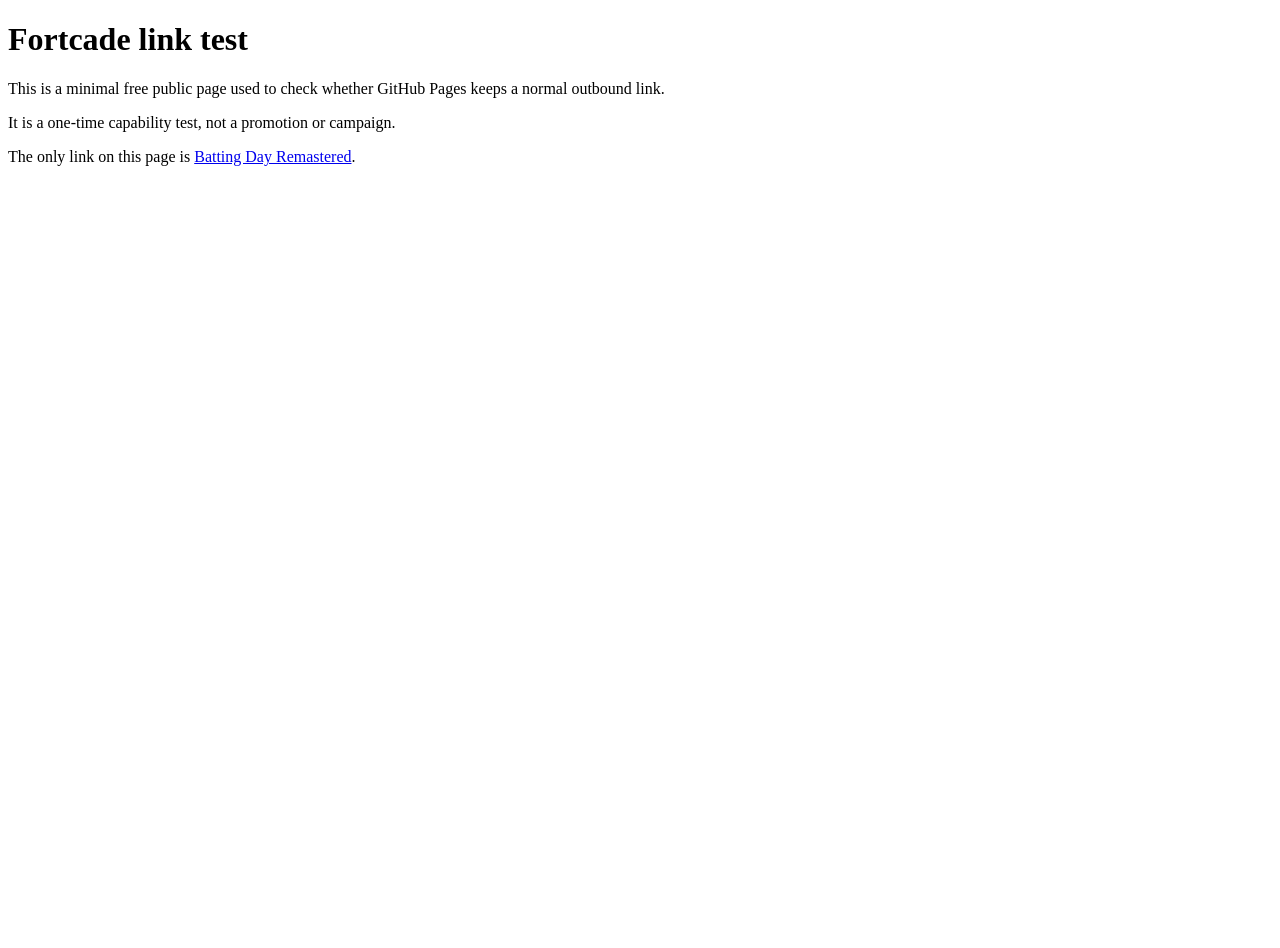
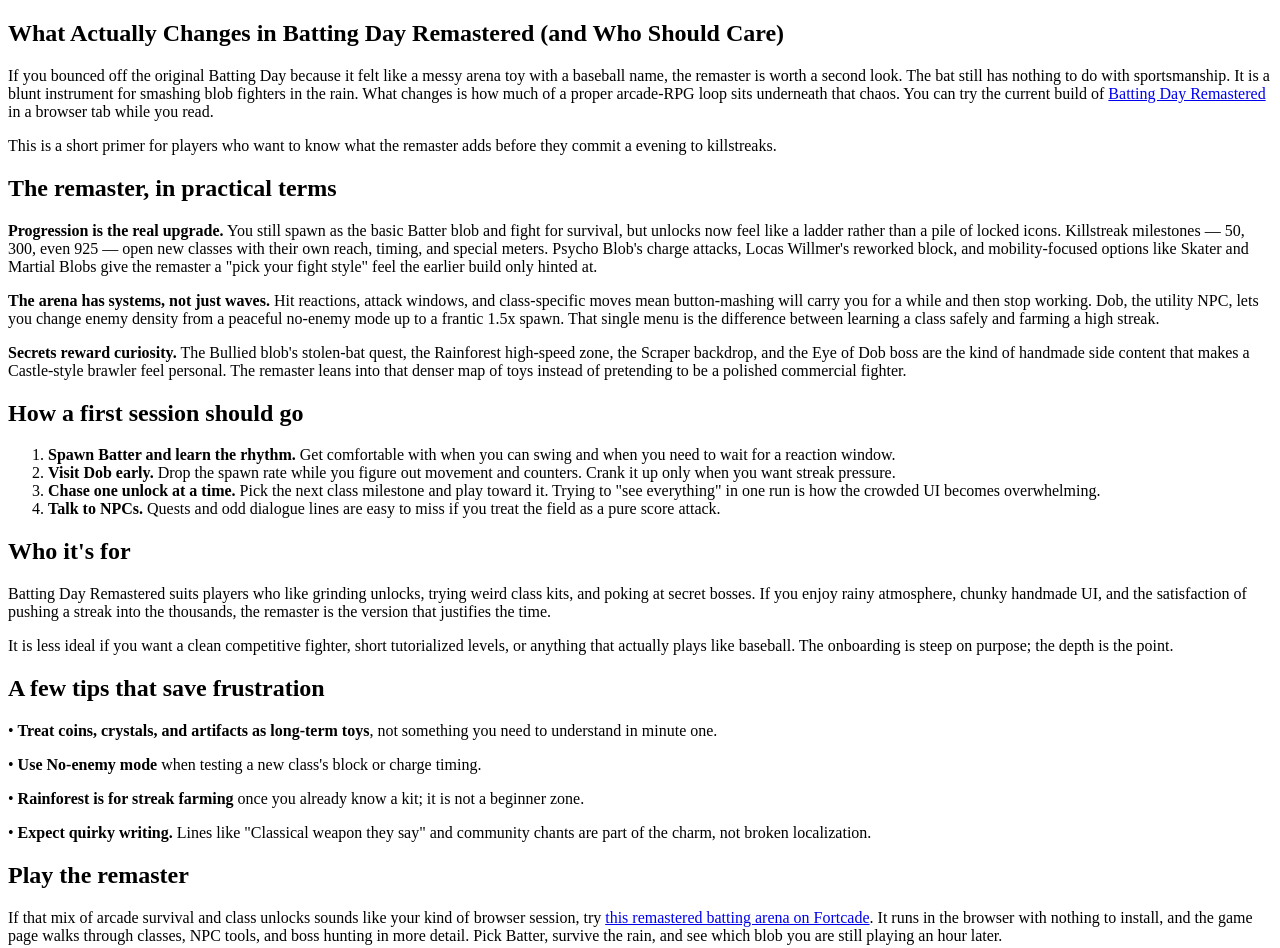
Before and after one commit to fortcadeai/fortcadeai.github.io, a plain HTML site: page index.html in a window 1280 px wide. Before the commit the page ends 800 px from the top, so only its background shows below. Drawn offline with Linux system fonts and the light colour scheme.

Commit message:
Replace link-test index with full A1 article

```diff
--- a/index.html
+++ b/index.html
@@ -1,13 +1,36 @@
 <!DOCTYPE html>
 <html lang="en">
 <head>
-  <meta charset="utf-8">
-  <title>Fortcade link test</title>
+<meta charset="utf-8">
+<title>What Actually Changes in Batting Day Remastered (and Who Should Care)</title>
+<meta name="description" content="What actually changes in Batting Day Remastered and who should care.">
 </head>
 <body>
-  <h1>Fortcade link test</h1>
-  <p>This is a minimal free public page used to check whether GitHub Pages keeps a normal outbound link.</p>
-  <p>It is a one-time capability test, not a promotion or campaign.</p>
-  <p>The only link on this page is <a href="https://fortcade.com/game/batting-day-remastered/">Batting Day Remastered</a>.</p>
+<article>
+<h1>What Actually Changes in Batting Day Remastered (and Who Should Care)</h1>
+<p>If you bounced off the original Batting Day because it felt like a messy arena toy with a baseball name, the remaster is worth a second look. The bat still has nothing to do with sportsmanship. It is a blunt instrument for smashing blob fighters in the rain. What changes is how much of a proper arcade-RPG loop sits underneath that chaos. You can try the current build of <a href="https://fortcade.com/game/batting-day-remastered/">Batting Day Remastered</a> in a browser tab while you read.</p>
+<p>This is a short primer for players who want to know what the remaster adds before they commit a evening to killstreaks.</p>
+<h2>The remaster, in practical terms</h2>
+<p><strong>Progression is the real upgrade.</strong> You still spawn as the basic Batter blob and fight for survival, but unlocks now feel like a ladder rather than a pile of locked icons. Killstreak milestones — 50, 300, even 925 — open new classes with their own reach, timing, and special meters. Psycho Blob's charge attacks, Locas Willmer's reworked block, and mobility-focused options like Skater and Martial Blobs give the remaster a "pick your fight style" feel the earlier build only hinted at.</p>
+<p><strong>The arena has systems, not just waves.</strong> Hit reactions, attack windows, and class-specific moves mean button-mashing will carry you for a while and then stop working. Dob, the utility NPC, lets you change enemy density from a peaceful no-enemy mode up to a frantic 1.5x spawn. That single menu is the difference between learning a class safely and farming a high streak.</p>
+<p><strong>Secrets reward curiosity.</strong> The Bullied blob's stolen-bat quest, the Rainforest high-speed zone, the Scraper backdrop, and the Eye of Dob boss are the kind of handmade side content that makes a Castle-style brawler feel personal. The remaster leans into that denser map of toys instead of pretending to be a polished commercial fighter.</p>
+<h2>How a first session should go</h2>
+<ol>
+<li><strong>Spawn Batter and learn the rhythm.</strong> Get comfortable with when you can swing and when you need to wait for a reaction window.</li>
+<li><strong>Visit Dob early.</strong> Drop the spawn rate while you figure out movement and counters. Crank it up only when you want streak pressure.</li>
+<li><strong>Chase one unlock at a time.</strong> Pick the next class milestone and play toward it. Trying to "see everything" in one run is how the crowded UI becomes overwhelming.</li>
+<li><strong>Talk to NPCs.</strong> Quests and odd dialogue lines are easy to miss if you treat the field as a pure score attack.</li>
+</ol>
+<h2>Who it's for</h2>
+<p>Batting Day Remastered suits players who like grinding unlocks, trying weird class kits, and poking at secret bosses. If you enjoy rainy atmosphere, chunky handmade UI, and the satisfaction of pushing a streak into the thousands, the remaster is the version that justifies the time.</p>
+<p>It is less ideal if you want a clean competitive fighter, short tutorialized levels, or anything that actually plays like baseball. The onboarding is steep on purpose; the depth is the point.</p>
+<h2>A few tips that save frustration</h2>
+<p>• <strong>Treat coins, crystals, and artifacts as long-term toys</strong>, not something you need to understand in minute one.</p>
+<p>• <strong>Use No-enemy mode</strong> when testing a new class's block or charge timing.</p>
+<p>• <strong>Rainforest is for streak farming</strong> once you already know a kit; it is not a beginner zone.</p>
+<p>• <strong>Expect quirky writing.</strong> Lines like "Classical weapon they say" and community chants are part of the charm, not broken localization.</p>
+<h2>Play the remaster</h2>
+<p>If that mix of arcade survival and class unlocks sounds like your kind of browser session, try <a href="https://fortcade.com/game/batting-day-remastered/">this remastered batting arena on Fortcade</a>. It runs in the browser with nothing to install, and the game page walks through classes, NPC tools, and boss hunting in more detail. Pick Batter, survive the rain, and see which blob you are still playing an hour later.</p>
+</article>
 </body>
 </html>
```
